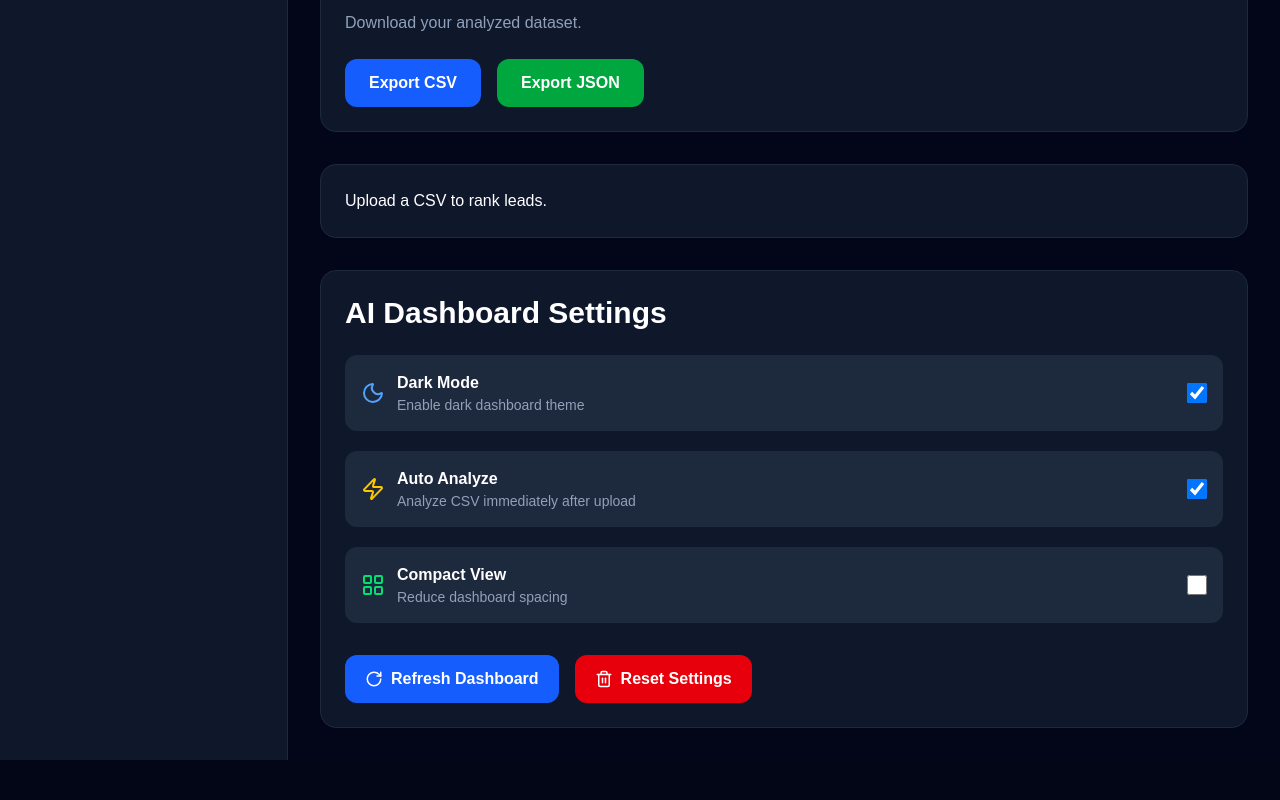
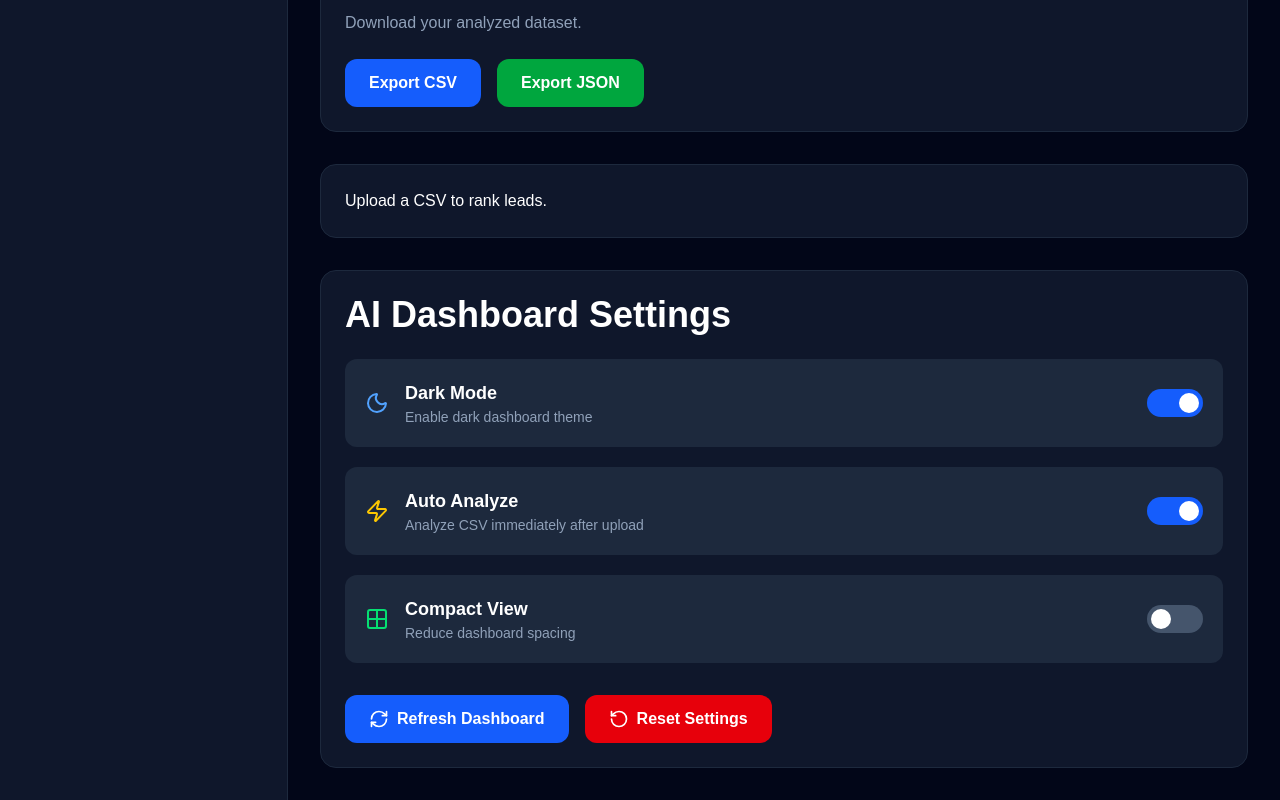
Before and after one commit to Pravin97s/LeadPilotAI, a Next.js app in the folder frontend/: page / in a window 1280 px wide. Shown: the part 3277-4077 px from the top of the page. Before the commit the page ends 4037 px from the top, so only its background shows below. Built offline with nearby package versions, Linux system fonts and the light colour scheme.

Commit message:
Refactor dashboard state management and AI settings

```diff
--- a/frontend/src/components/AIDashboardSettings.tsx
+++ b/frontend/src/components/AIDashboardSettings.tsx
@@ -1,152 +1,193 @@
 "use client";
 
-import { useState } from "react";
+import { useEffect, useState } from "react";
 import {
   Moon,
+  Sun,
   Zap,
-  LayoutGrid,
-  RotateCw,
-  Trash2,
+  Grid2X2,
+  RotateCcw,
+  RefreshCw,
 } from "lucide-react";
 
 export default function AIDashboardSettings() {
   const [darkMode, setDarkMode] = useState(true);
   const [autoAnalyze, setAutoAnalyze] = useState(true);
   const [compactView, setCompactView] = useState(false);
-  const [message, setMessage] = useState("");
 
-  function showMessage(text: string) {
-    setMessage(text);
+  useEffect(() => {
+    const savedTheme = localStorage.getItem("theme");
+    const savedAuto = localStorage.getItem("autoAnalyze");
+    const savedCompact = localStorage.getItem("compactView");
 
-    setTimeout(() => {
-      setMessage("");
-    }, 2500);
+    if (savedTheme === "light") {
+      setDarkMode(false);
+      document.documentElement.classList.remove("dark");
+    } else {
+      setDarkMode(true);
+      document.documentElement.classList.add("dark");
+    }
+
+    if (savedAuto !== null) {
+      setAutoAnalyze(savedAuto === "true");
+    }
+
+    if (savedCompact !== null) {
+      setCompactView(savedCompact === "true");
+    }
+  }, []);
+
+  function toggleDark() {
+    const value = !darkMode;
+    setDarkMode(value);
+
+    if (value) {
+      document.documentElement.classList.add("dark");
+      localStorage.setItem("theme", "dark");
+    } else {
+      document.documentElement.classList.remove("dark");
+      localStorage.setItem("theme", "light");
+    }
+  }
+
+  function toggleAutoAnalyze() {
+    const value = !autoAnalyze;
+    setAutoAnalyze(value);
+    localStorage.setItem("autoAnalyze", String(value));
+  }
+
+  function toggleCompactView() {
+    const value = !compactView;
+    setCompactView(value);
+    localStorage.setItem("compactView", String(value));
+
+    window.dispatchEvent(
+      new CustomEvent("compact-view", {
+        detail: value,
+      })
+    );
   }
 
   function refreshDashboard() {
-    window.location.reload();
+    window.dispatchEvent(new Event("refresh-dashboard"));
   }
 
   function resetDashboard() {
-    if (
-      !window.confirm(
-        "Reset dashboard settings?"
-      )
-    ) {
-      return;
-    }
+    if (!confirm("Reset all dashboard settings?")) return;
+
+    localStorage.removeItem("theme");
+    localStorage.removeItem("autoAnalyze");
+    localStorage.removeItem("compactView");
+
+    document.documentElement.classList.add("dark");
 
     setDarkMode(true);
     setAutoAnalyze(true);
     setCompactView(false);
 
-    showMessage("Dashboard settings reset.");
+    window.dispatchEvent(new Event("reset-dashboard"));
   }
 
   return (
-    <section className="rounded-2xl border border-slate-800 bg-slate-900 p-6">
-      <h2 className="mb-6 text-3xl font-bold">
+    <div className="rounded-2xl border border-slate-800 bg-slate-900 p-6">
+      <h2 className="mb-6 text-4xl font-bold text-white">
         AI Dashboard Settings
       </h2>
 
       <div className="space-y-5">
+        <SettingCard
+          icon={
+            darkMode ? (
+              <Moon className="h-6 w-6 text-blue-400" />
+            ) : (
+              <Sun className="h-6 w-6 text-yellow-400" />
+            )
+          }
+          title="Dark Mode"
+          description="Enable dark dashboard theme"
+          checked={darkMode}
+          onChange={toggleDark}
+        />
 
-        <div className="flex items-center justify-between rounded-xl bg-slate-800 p-4">
-          <div className="flex items-center gap-3">
-            <Moon className="text-blue-400" />
-            <div>
-              <p className="font-semibold">
-                Dark Mode
-              </p>
-              <p className="text-sm text-slate-400">
-                Enable dark dashboard theme
-              </p>
-            </div>
-          </div>
+        <SettingCard
+          icon={<Zap className="h-6 w-6 text-yellow-400" />}
+          title="Auto Analyze"
+          description="Analyze CSV immediately after upload"
+          checked={autoAnalyze}
+          onChange={toggleAutoAnalyze}
+        />
 
-          <input
-            type="checkbox"
-            checked={darkMode}
-            onChange={() =>
-              setDarkMode(!darkMode)
-            }
-            className="h-5 w-5"
-          />
-        </div>
-
-        <div className="flex items-center justify-between rounded-xl bg-slate-800 p-4">
-          <div className="flex items-center gap-3">
-            <Zap className="text-yellow-400" />
-            <div>
-              <p className="font-semibold">
-                Auto Analyze
-              </p>
-              <p className="text-sm text-slate-400">
-                Analyze CSV immediately after upload
-              </p>
-            </div>
-          </div>
-
-          <input
-            type="checkbox"
-            checked={autoAnalyze}
-            onChange={() =>
-              setAutoAnalyze(!autoAnalyze)
-            }
-            className="h-5 w-5"
-          />
-        </div>
-
-        <div className="flex items-center justify-between rounded-xl bg-slate-800 p-4">
-          <div className="flex items-center gap-3">
-            <LayoutGrid className="text-green-400" />
-            <div>
-              <p className="font-semibold">
-                Compact View
-              </p>
-              <p className="text-sm text-slate-400">
-                Reduce dashboard spacing
-              </p>
-            </div>
-          </div>
-
-          <input
-            type="checkbox"
-            checked={compactView}
-            onChange={() =>
-              setCompactView(!compactView)
-            }
-            className="h-5 w-5"
-          />
-        </div>
-
+        <SettingCard
+          icon={<Grid2X2 className="h-6 w-6 text-green-400" />}
+          title="Compact View"
+          description="Reduce dashboard spacing"
+          checked={compactView}
+          onChange={toggleCompactView}
+        />
       </div>
 
       <div className="mt-8 flex flex-wrap gap-4">
-
         <button
           onClick={refreshDashboard}
-          className="flex items-center gap-2 rounded-xl bg-blue-600 px-5 py-3 font-semibold hover:bg-blue-700"
+          className="flex items-center gap-2 rounded-xl bg-blue-600 px-6 py-3 font-semibold text-white transition hover:bg-blue-700"
         >
-          <RotateCw size={18} />
+          <RefreshCw className="h-5 w-5" />
           Refresh Dashboard
         </button>
 
         <button
           onClick={resetDashboard}
-          className="flex items-center gap-2 rounded-xl bg-red-600 px-5 py-3 font-semibold hover:bg-red-700"
+          className="flex items-center gap-2 rounded-xl bg-red-600 px-6 py-3 font-semibold text-white transition hover:bg-red-700"
         >
-          <Trash2 size={18} />
+          <RotateCcw className="h-5 w-5" />
           Reset Settings
         </button>
+      </div>
+    </div>
+  );
+}
 
+type SettingCardProps = {
+  icon: React.ReactNode;
+  title: string;
+  description: string;
+  checked: boolean;
+  onChange: () => void;
+};
+
+function SettingCard({
+  icon,
+  title,
+  description,
+  checked,
+  onChange,
+}: SettingCardProps) {
+  return (
+    <div className="flex items-center justify-between rounded-xl bg-slate-800 p-5">
+      <div className="flex items-center gap-4">
+        {icon}
+
+        <div>
+          <h3 className="text-lg font-semibold text-white">{title}</h3>
+
+          <p className="text-sm text-slate-400">
+            {description}
+          </p>
+        </div>
       </div>
 
-      {message && (
-        <div className="mt-6 rounded-xl border border-green-600 bg-green-900/20 p-4 text-green-400">
-          {message}
-        </div>
-      )}
-    </section>
+      <button
+        onClick={onChange}
+        className={`relative h-7 w-14 rounded-full transition ${
+          checked ? "bg-blue-600" : "bg-slate-600"
+        }`}
+      >
+        <span
+          className={`absolute top-1 h-5 w-5 rounded-full bg-white transition ${
+            checked ? "left-8" : "left-1"
+          }`}
+        />
+      </button>
+    </div>
   );
 }
--- a/frontend/src/providers/DashboardProvider.tsx
+++ b/frontend/src/providers/DashboardProvider.tsx
@@ -6,6 +6,7 @@ import {
   useMemo,
   useState,
   ReactNode,
+  useEffect,
 } from "react";
 import { CSVRow } from "@/types/csv";
 
@@ -23,6 +24,15 @@ export interface DashboardContextType {
   setColumnMapping: (
     mapping: Record<string, string>
   ) => void;
+
+  compactView: boolean;
+  setCompactView: (value: boolean) => void;
+
+  autoAnalyze: boolean;
+  setAutoAnalyze: (value: boolean) => void;
+
+  refreshDashboard: () => void;
+  resetDashboard: () => void;
 }
 
 const DashboardContext =
@@ -47,6 +57,88 @@ export function DashboardProvider({
   const [columnMapping, setColumnMapping] =
     useState<Record<string, string>>({});
 
+  const [compactView, setCompactView] =
+    useState(false);
+
+  const [autoAnalyze, setAutoAnalyze] =
+    useState(true);
+
+  useEffect(() => {
+    const compact =
+      localStorage.getItem("compactView");
+
+    const auto =
+      localStorage.getItem("autoAnalyze");
+
+    if (compact !== null) {
+      setCompactView(compact === "true");
+    }
+
+    if (auto !== null) {
+      setAutoAnalyze(auto === "true");
+    }
+  }, []);
+
+  function refreshDashboard() {
+    setRows((prev) => [...prev]);
+  }
+
+  function resetDashboard() {
+    setRows([]);
+    setSelectedFile("");
+    setHeaders([]);
+    setColumnMapping({});
+  }
+
+  useEffect(() => {
+    const refresh = () =>
+      refreshDashboard();
+
+    const reset = () =>
+      resetDashboard();
+
+    const compactHandler = (
+      event: Event
+    ) => {
+      const custom =
+        event as CustomEvent<boolean>;
+
+      setCompactView(custom.detail);
+    };
+
+    window.addEventListener(
+      "refresh-dashboard",
+      refresh
+    );
+
+    window.addEventListener(
+      "reset-dashboard",
+      reset
+    );
+
+    window.addEventListener(
+      "compact-view",
+      compactHandler as EventListener
+    );
+
+    return () => {
+      window.removeEventListener(
+        "refresh-dashboard",
+        refresh
+      );
+
+      window.removeEventListener(
+        "reset-dashboard",
+        reset
+      );
+
+      window.removeEventListener(
+        "compact-view",
+        compactHandler as EventListener
+      );
+    };
+  }, []);
+
   const value = useMemo(
     () => ({
       rows,
@@ -60,17 +152,30 @@ export function DashboardProvider({
 
       columnMapping,
       setColumnMapping,
+
+      compactView,
+      setCompactView,
+
+      autoAnalyze,
+      setAutoAnalyze,
+
+      refreshDashboard,
+      resetDashboard,
     }),
     [
       rows,
       selectedFile,
       headers,
       columnMapping,
+      compactView,
+      autoAnalyze,
     ]
   );
 
   return (
-    <DashboardContext.Provider value={value}>
+    <DashboardContext.Provider
+      value={value}
+    >
       {children}
     </DashboardContext.Provider>
   );
```
Also changed, not shown: frontend/src/context/DashboardContext.tsx (deleted).
